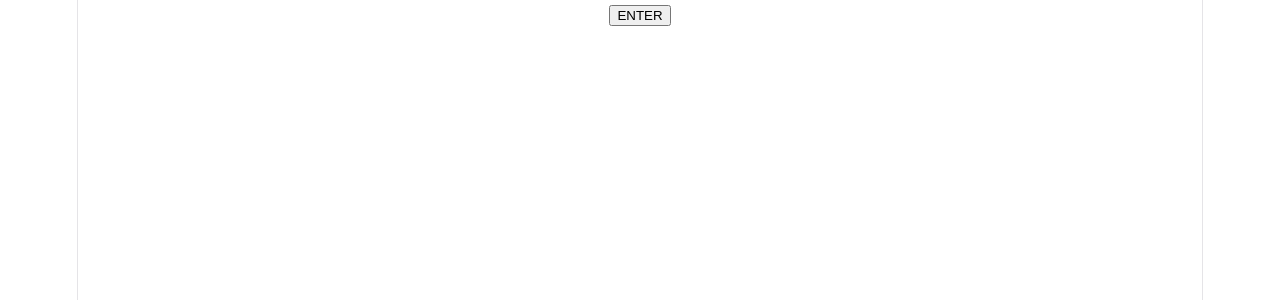
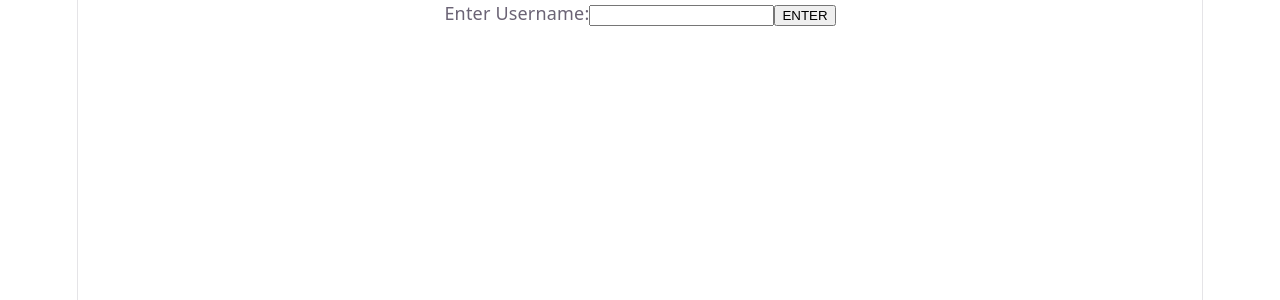
Before and after one commit to guptaprince07/Front_End_Engineering_G13, a React app in the folder React_projects/myapp/: page / in a window 1280 px wide. Shown: the top 300 px of the page. Built offline with nearby package versions, Linux system fonts and the light colour scheme; the HTML template or start-up script is replaced by a standard one.

Commit message:
function-3

```diff
--- a/React_projects/myapp/src/components/Welcome.jsx
+++ b/React_projects/myapp/src/components/Welcome.jsx
@@ -4,14 +4,21 @@ function Welcome() {
     // function show(){
     //     // document.getElementById('showMsg').innerText='Welcome to React';
     // }
-    function show(uname){
-        // document.getElementById('showMsg').innerText='Welcome to React';
+    // function show(uname){
+    //     // document.getElementById('showMsg').innerText='Welcome to React';
+    //     document.getElementById('showMsg').innerText=`Welcome ${uname}!`;
+    // }
+
+    function show(){
+        let uname=document.getElementById('username').value;
         document.getElementById('showMsg').innerText=`Welcome ${uname}!`;
     }
   return (
     <div>
       {/* <button onClick={show}>ENTER</button> */}
-      <button onClick={()=>show('Krishna')}>ENTER</button>
+      Enter Username:<input type='text' id='username'/>
+      <button onClick={show}>ENTER</button>
+      {/* <button onClick={()=>show('Krishna')}>ENTER</button> */}
       <h1 id='showMsg'></h1>
     </div>
   )
```
